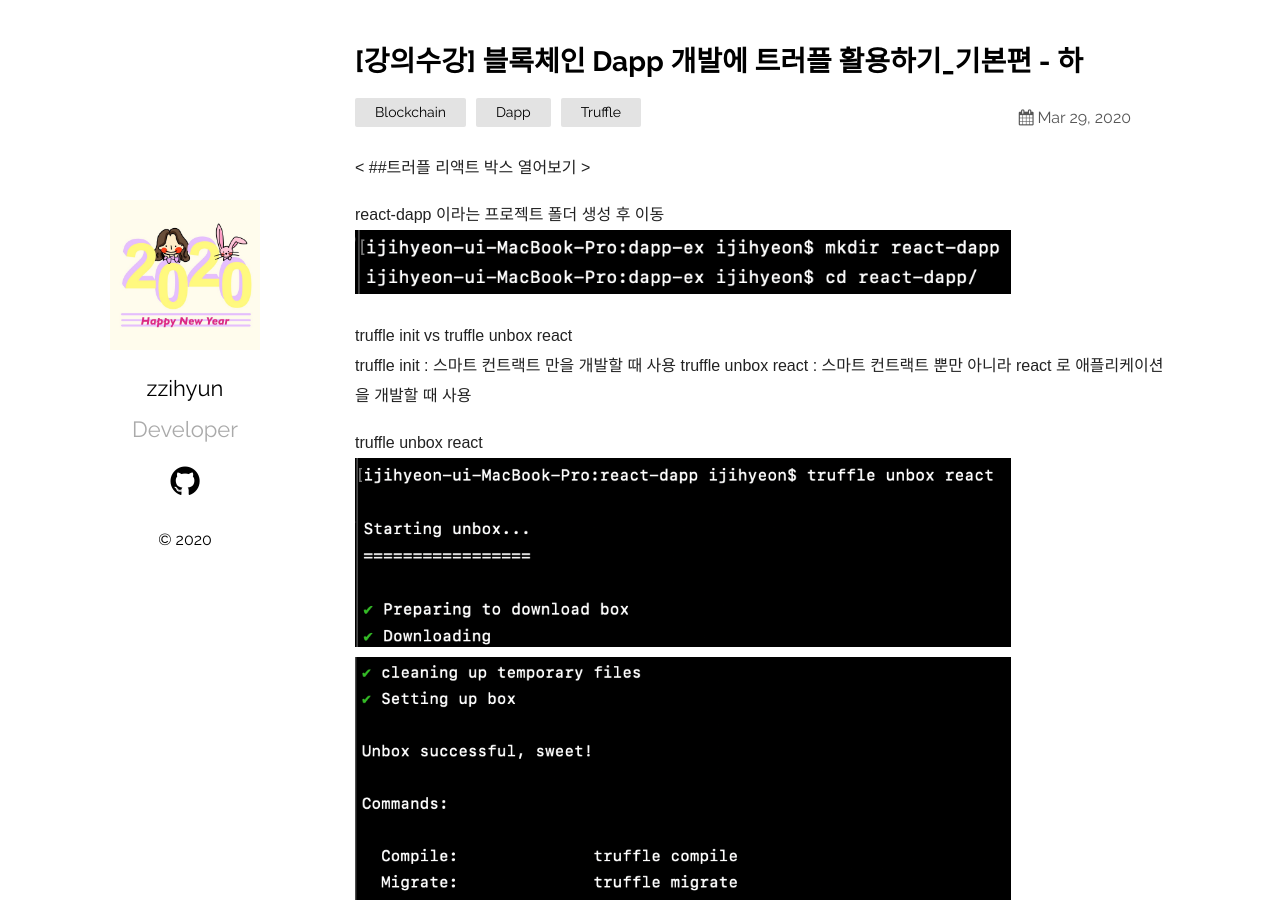
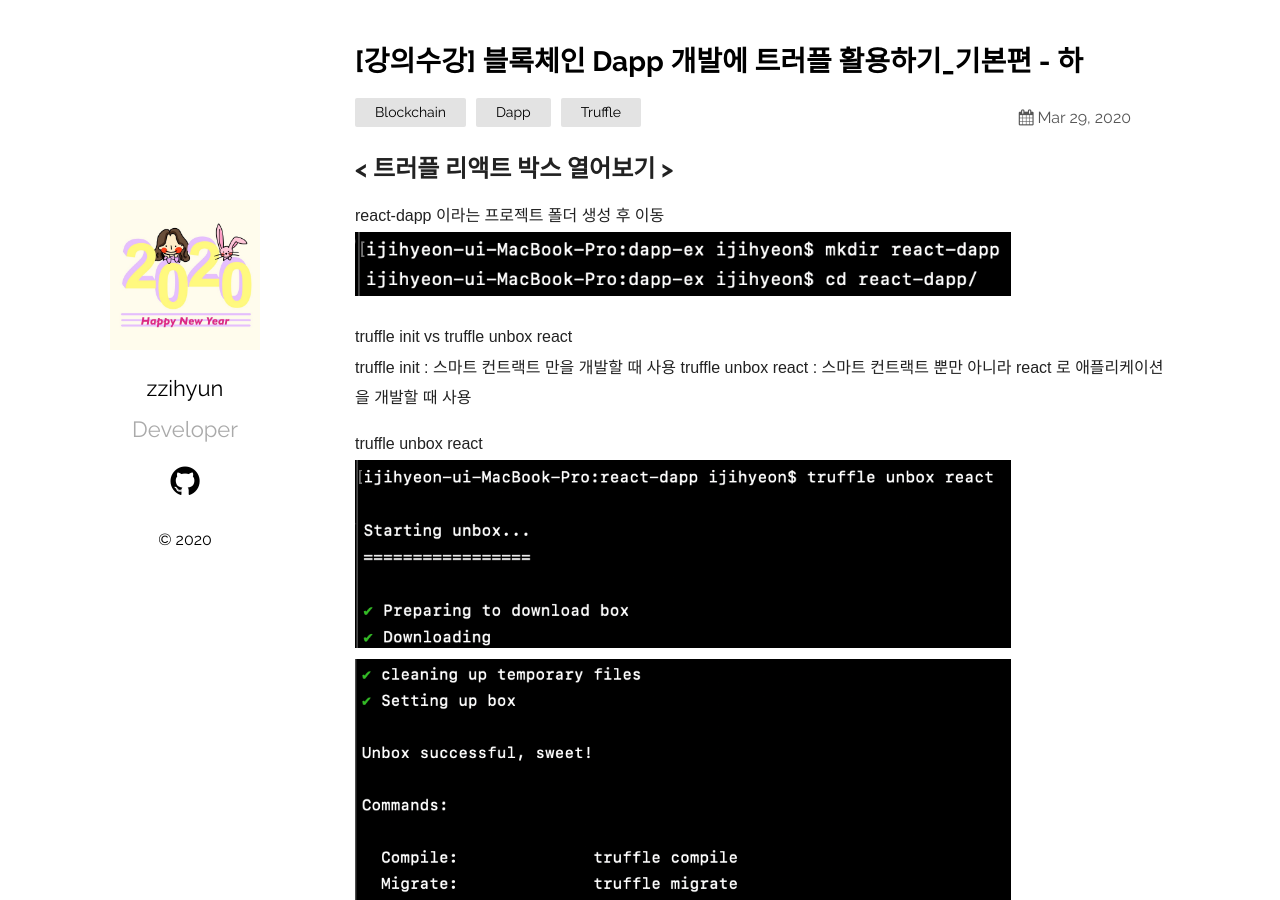
Before and after one commit to jhhhj1002/jhhhj1002.github.io, a Jekyll site: the page built from _posts/2020-03-29-Truffle-in-Blockchain-03.markdown, in a window 1280 px wide and 900 px high. Built offline with Jekyll 4.4.1, drawn with Linux system fonts in a browser that asks for light colours.

Commit message:
Update 2020-03-29-Truffle-in-Blockchain-03.markdown

```diff
--- a/_posts/2020-03-29-Truffle-in-Blockchain-03.markdown
+++ b/_posts/2020-03-29-Truffle-in-Blockchain-03.markdown
@@ -6,7 +6,7 @@ date:   2020-03-29 16:38:36 +0530
 categories: Blockchain Dapp Truffle
 ---
 
-< ##트러플 리액트 박스 열어보기 >
+<h2>< 트러플 리액트 박스 열어보기 ></h2>
 
 react-dapp 이라는 프로젝트 폴더 생성 후 이동
 <img src="/assets/imgs/Blockchain&Truffle_24.png" width="80%" height="45%" >
```
